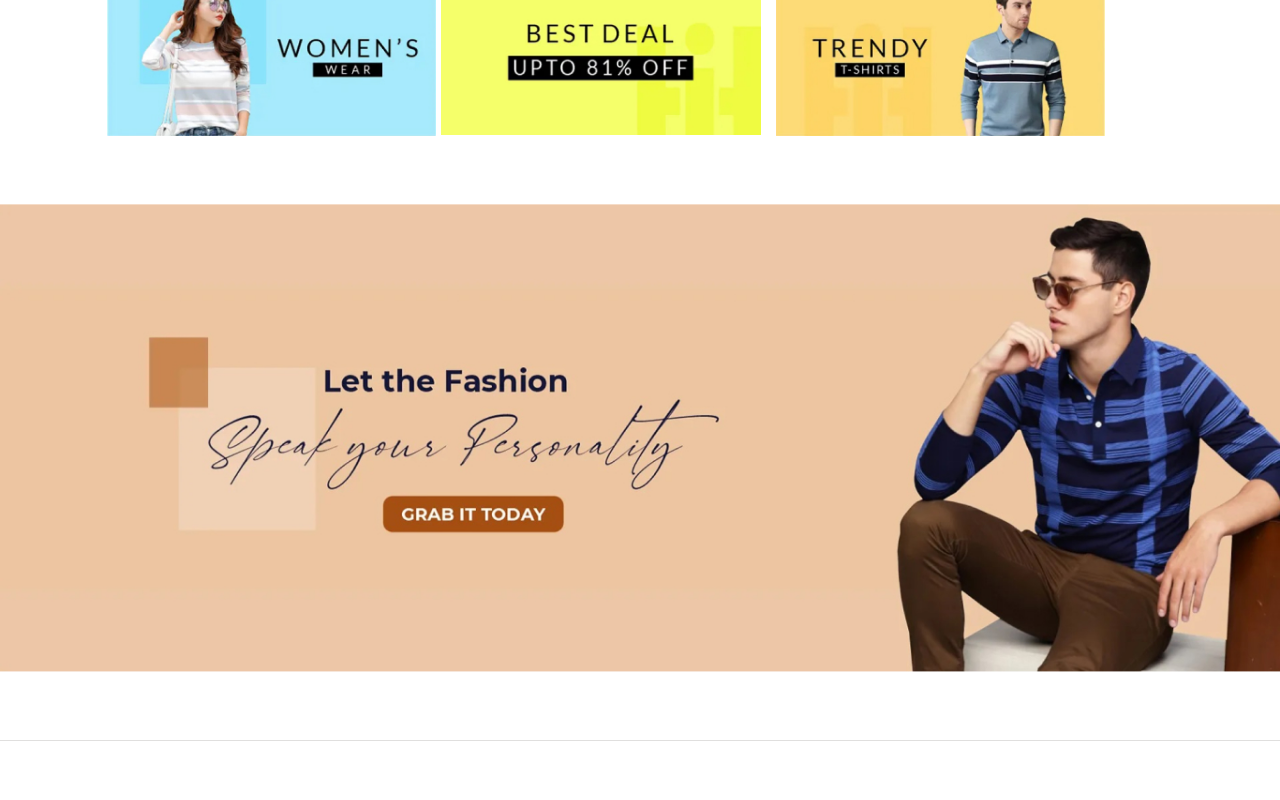
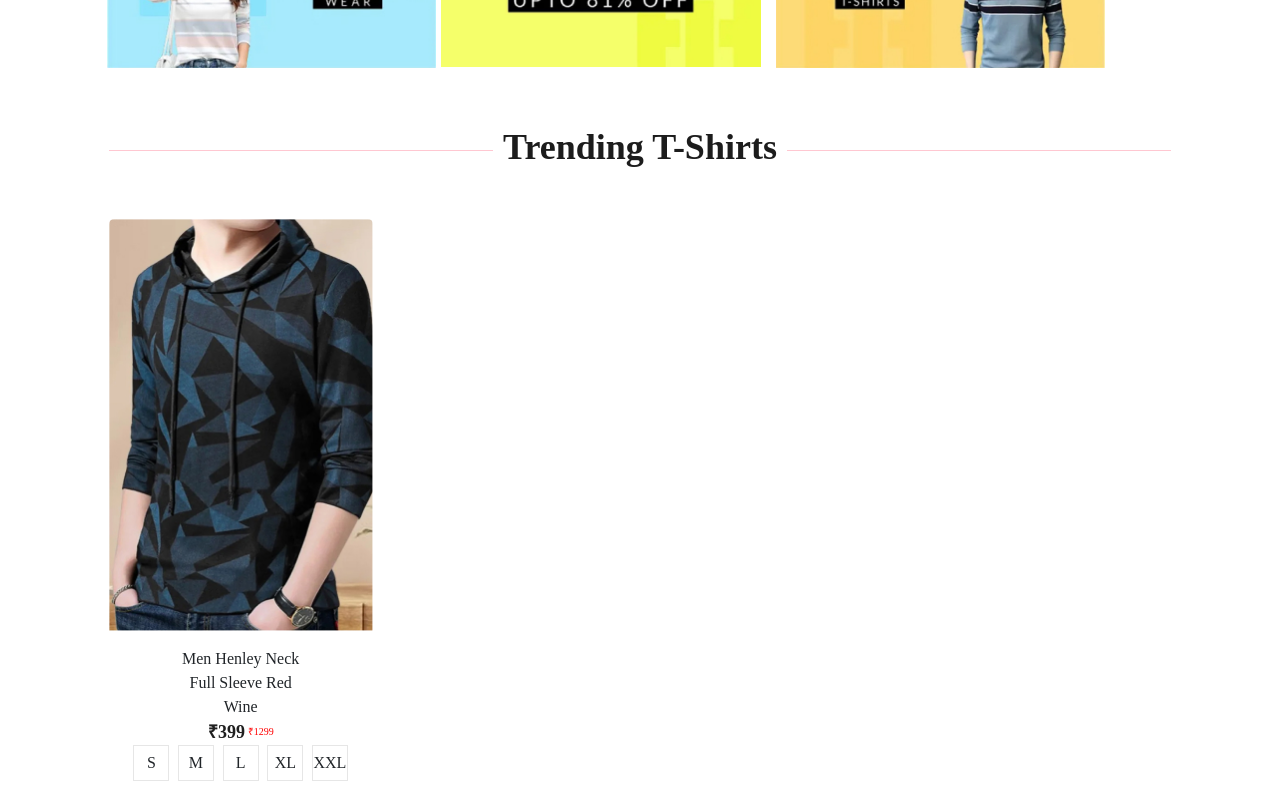
Before and after one commit to JK-codinghub/Shopping_Cart, a Vue app: page / in a window 1280 px wide. Shown: the part 1720-2520 px from the top of the page. Built offline with nearby package versions, Linux system fonts and the light colour scheme.

Commit message:
Single Card UI Implemented

```diff
--- a/src/components/HomePage.vue
+++ b/src/components/HomePage.vue
@@ -33,14 +33,14 @@
     </div>
 
     <!-- Banner 1 -->
-    <div class="container-fluid m-0 p-0 bg-warning">
+    <div class="container-fluid m-0 p-0">
       <div class="col-12">
         <img src="../assets/banner1.jpg" style="width:100%" alt="">
       </div>
     </div>
 
     <!-- Poduct Category -->
-    <div class="row gx-0 categoryRow d-flex justify-content-center">
+    <div class="row gx-0 rowGap d-flex justify-content-center">
       <div class="col-10">
         <ProductCategory/>
       </div>
@@ -48,26 +48,31 @@
 
 
     <!-- Offers -->
-    <div class="row offersRow gx-0 d-flex justify-content-center">
+    <div class="row rowGap gx-0 d-flex justify-content-center">
       <div class="col-10 d-flex justify-content-start">
         <OffersPage/>
       </div>
     </div>
 
+    <!-- Trending Product Page -->
+    <div class="row rowGap d-flex justify-content-center">
+      <div class="col-10">
+        <TrendPage/>
+      </div>
+    </div>
 
     <!-- Banner 2 -->
-    <div class="container-fluid banner2 m-0 p-0">
+    <div class="container-fluid rowGap m-0 p-0">
       <div class="col-12">
         <img src="../assets/banner2.jpg" style="width:100%" alt="">
       </div>
     </div>
 
 
-    <!-- Line -->
-    <div class="horizontalRow"></div>
+    <div class="horizontalRow rowGap"></div>
 
     <!-- Footer summary Page  -->
-    <div class="row footerRow gx-0 d-flex justify-content-center">
+    <div class="row rowGap gx-0 d-flex justify-content-center">
       <div class="col-10">
         <FooterPage/>
       </div>
@@ -86,14 +91,16 @@
 
 import OffersPage from './OffersPage.vue';
 import ProductCategory from './ProductCategory.vue';
-import FooterPage from './FooterPage.vue'
+import FooterPage from './FooterPage.vue';
+import TrendPage from './TrendingPage.vue';
 
 export default {
   name: "HomePage",
   components:{
     OffersPage,
     ProductCategory,
-    FooterPage
+    FooterPage,
+    TrendPage
   }
 };
 </script>
@@ -164,23 +171,15 @@ line-height: normal;
 .navlinks{
   margin-left:24.67px;
 }
-.banner2{
-  margin-top: 68px !important;
-}
-.offersRow{
-  margin-top: 68px !important;
-}
-.categoryRow{
-  margin-top: 68px !important;
-}
+
 .horizontalRow{
   background-color: #e0dfde;
   align-self: stretch;
   min-height: 1px;
-  margin-top: 68px;
   width: 100%;
 }
-.footerRow{
+
+.rowGap{
   margin-top: 68px !important;
 }
 </style>
--- /dev/null
+++ b/src/components/TrendingPage.vue
@@ -0,0 +1,97 @@
+<template>
+    <div class="Trend">
+        <!-- Trending Title -->
+        <h2 class="rowGap"><span class="font7">Trending T-Shirts</span></h2>
+
+        <div class="row gx-0">
+
+            <!-- Card 1 -->
+            <div class="col-3 cardRow">
+                <div class="card" style="width:264px;border:none;">
+                    <img src="../assets/Rectangle 4.jpg" class="card-img-top" alt="...">
+                    <div class="card-body">
+                        <div class="row gx-0 d-flex justify-content-center">
+                            <div class="col-7 text-center"> Men Henley Neck Full Sleeve Red Wine</div>
+                            <div class="col-7 mt-1 d-flex align-items-center justify-content-center"><span
+                                    class="newPrice">₹399</span><span class="oldPrice">₹1299</span></div>
+                            <div class="col-12 mt-1">
+                                <div class="row gx-0 d-flex justify-content-evenly">
+                                    <div class="col-2 boxStyle d-flex align-items-center justify-content-center">S</div>
+                                    <div class="col-2 boxStyle d-flex align-items-center justify-content-center">M</div>
+                                    <div class="col-2 boxStyle d-flex align-items-center justify-content-center">L</div>
+                                    <div class="col-2 boxStyle d-flex align-items-center justify-content-center">XL
+                                    </div>
+                                    <div class="col-2 boxStyle d-flex align-items-center justify-content-center">XXL
+                                    </div>
+                                </div>
+                            </div>
+                        </div>
+                    </div>
+                </div>
+            </div>
+
+
+
+        </div>
+    </div>
+</template>
+
+<script>
+    export default {
+        name: "TrendingPage"
+    }
+</script>
+
+<style scoped>
+    .font3 {
+        font-size: 14px;
+    }
+
+    .font7 {
+        font-size: 36px;
+    }
+
+    h2 {
+        width: 100%;
+        text-align: center;
+        border-bottom: 1px solid #FFC7D1;
+        line-height: 0.1em;
+        margin: 10px 0 20px;
+    }
+
+    .cardRow {
+        margin-top: 48.11px;
+    }
+
+    h2 span {
+        background: #fff;
+        padding: 0 10px;
+        color: var(--Primary-Color_1, #1C1C1C);
+        font-family: Playfair Display;
+        font-weight: 600;
+    }
+
+    .newPrice {
+        color: #1F1F1F;
+        font-size: 18px;
+        font-style: normal;
+        font-weight: 700;
+        line-height: 18px;
+        margin-right: 3px;
+    }
+
+    .oldPrice {
+        color: #F00;
+        font-size: 10px;
+        font-style: normal;
+        font-weight: 400;
+        line-height: 18px;
+        text-decoration-line: strikethrough;
+    }
+
+    .boxStyle {
+        width: 36px;
+        height: 36px;
+        border: 1px solid #E6E6E6;
+    }
+</style>
```
